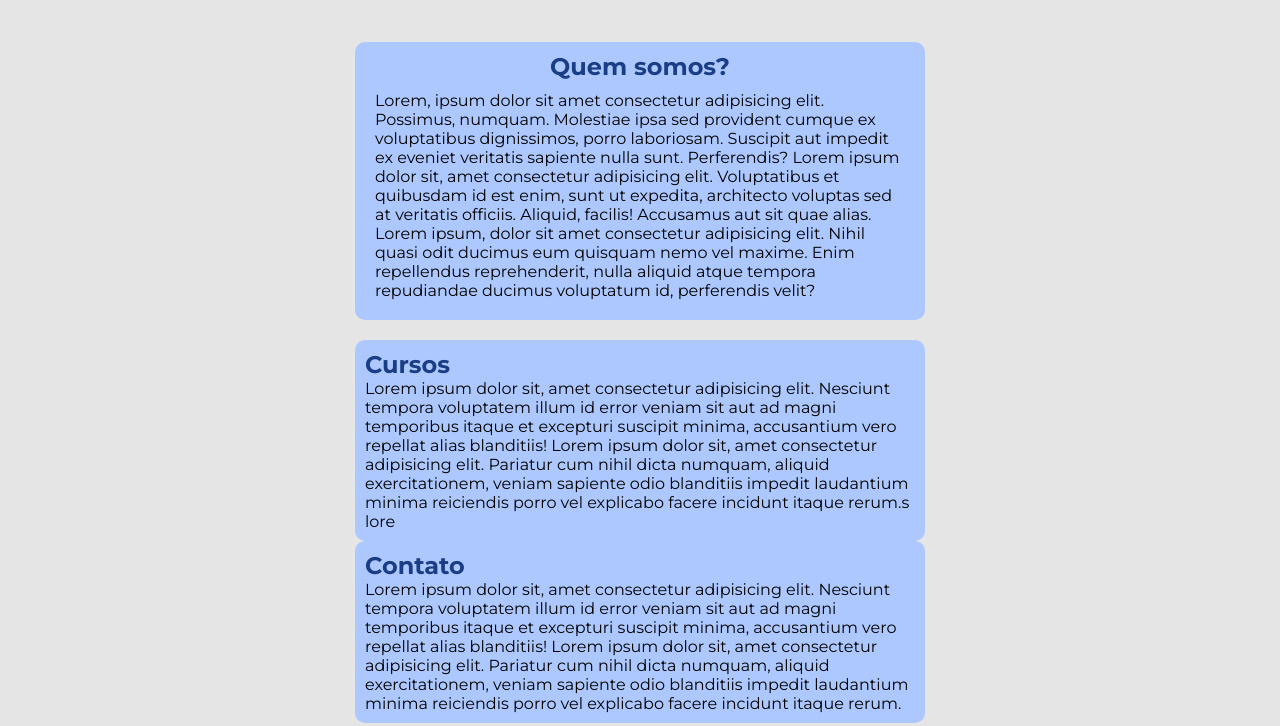
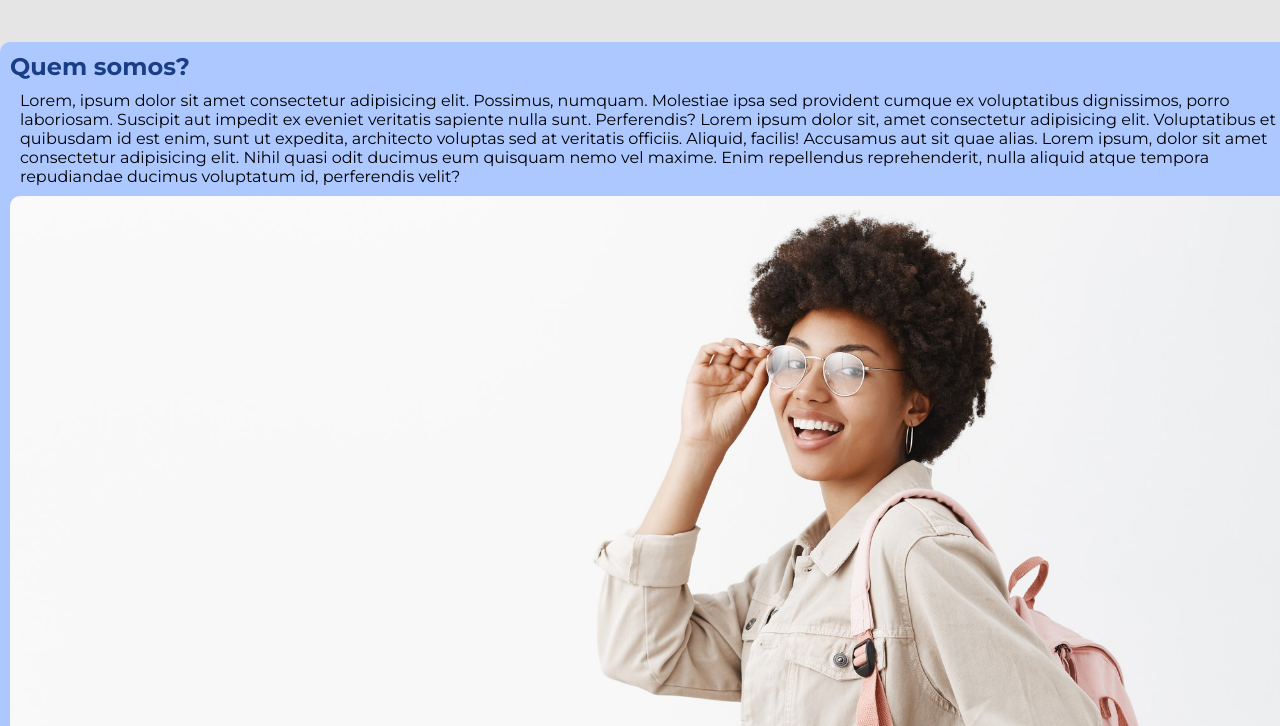
Before and after one commit to GabryelCardoso/Atividade-FANESE, a plain HTML site: page index.html in a window 1280 px wide. Shown: the part 962-1688 px from the top of the page. Drawn offline with Linux system fonts and the light colour scheme.

Commit message:
ajustes css

```diff
--- a/css/style.css
+++ b/css/style.css
@@ -15,9 +15,10 @@ body{
 
 }
 
-img{
+#capa{
     width: 100%;
     margin-bottom: 40px;
+
 }
 
 .container{
@@ -98,12 +99,10 @@ color: #fdfdfd;
 
 
 section{
-    width: 550px;
+    width: 100%;
     height: auto;
-    margin: auto;
-    background-color: #ACC8FF;
-    padding: 10px;
-    border-radius: 10px;
+    margin: auto ;
+
     font-size: 1em;
 
 }
@@ -119,14 +118,24 @@ section a{
 .sobre{
     display: flex;
     flex-direction: column;
-    align-items: center;
+    justify-content: center;
     margin-bottom: 20px;
+    background-color: #ACC8FF;
+    padding: 10px;
+    border-radius: 10px;
 
 
 }
 .sobre p{
     padding: 10px;
+
 }
+.sobre img{
+    width: 100%;
+    margin-bottom: 40px;
+    border-radius: 10px
+}
+
 
 /*Medidas responsivas*/
 @media (min-width: 200px){
--- a/index.html
+++ b/index.html
@@ -28,12 +28,13 @@
                 </div>
 
     </header>
-    <img src="images/brooke-cagle-g1Kr4Ozfoac-unsplash.jpg" alt="estudantes">
+    <img src="images/brooke-cagle-g1Kr4Ozfoac-unsplash.jpg" alt="estudantes" id="capa">
     <div>
         <section class="sobre">
 
             <h1>Quem somos?</h1>
             <p>Lorem, ipsum dolor sit amet consectetur adipisicing elit. Possimus, numquam. Molestiae ipsa sed provident cumque ex voluptatibus dignissimos, porro laboriosam. Suscipit aut impedit ex eveniet veritatis sapiente nulla sunt. Perferendis? Lorem ipsum dolor sit, amet consectetur adipisicing elit. Voluptatibus et quibusdam id est enim, sunt ut expedita, architecto voluptas sed at veritatis officiis. Aliquid, facilis! Accusamus aut sit quae alias. Lorem ipsum, dolor sit amet consectetur adipisicing elit. Nihil quasi odit ducimus eum quisquam nemo vel maxime. Enim repellendus reprehenderit, nulla aliquid atque tempora repudiandae ducimus voluptatum id, perferendis velit?</p>
+            <img src="images/Estudante.jpg" alt="estudante">
         </section>
         <section>
             <h1>Cursos</h1>
```
